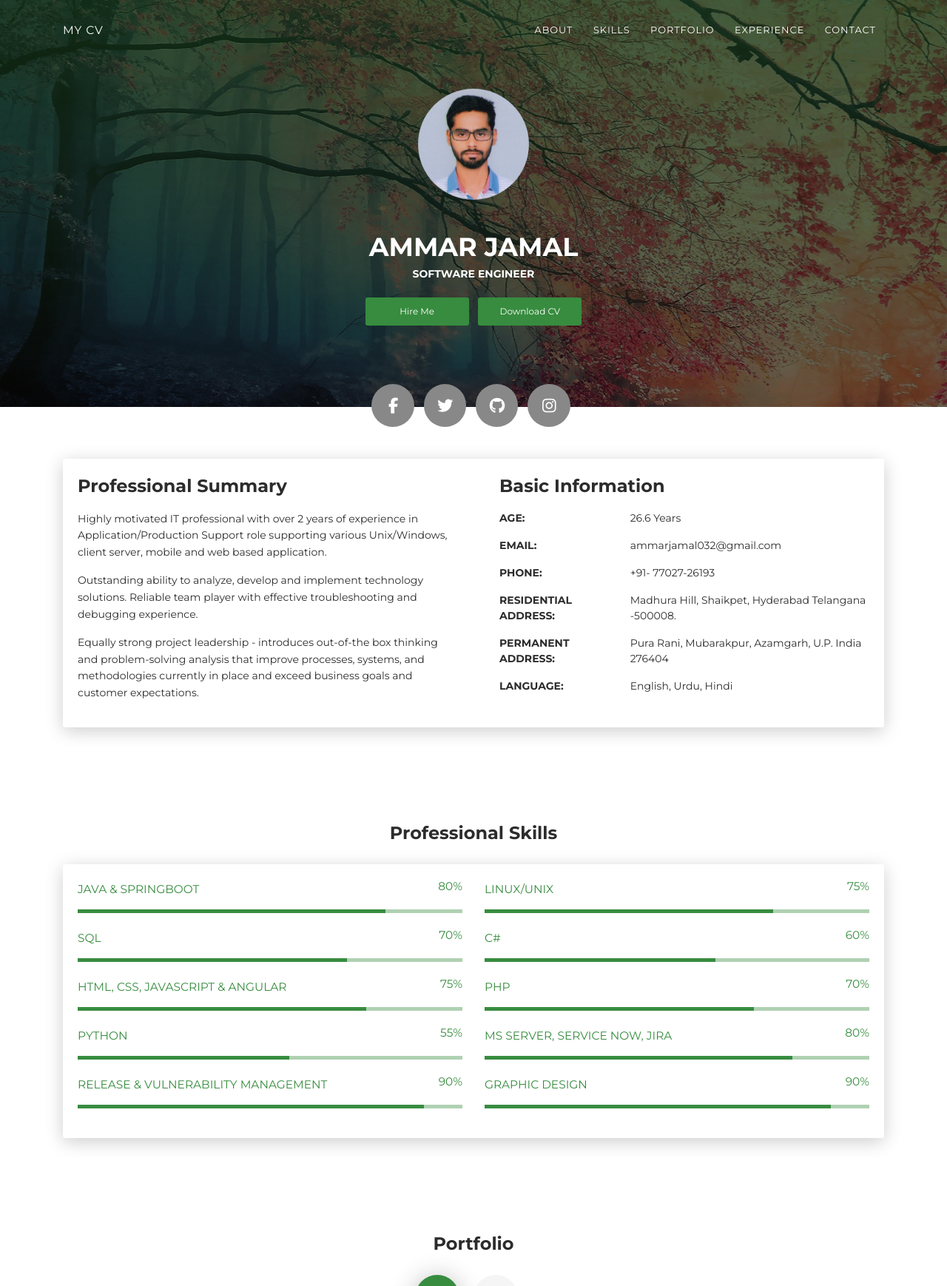
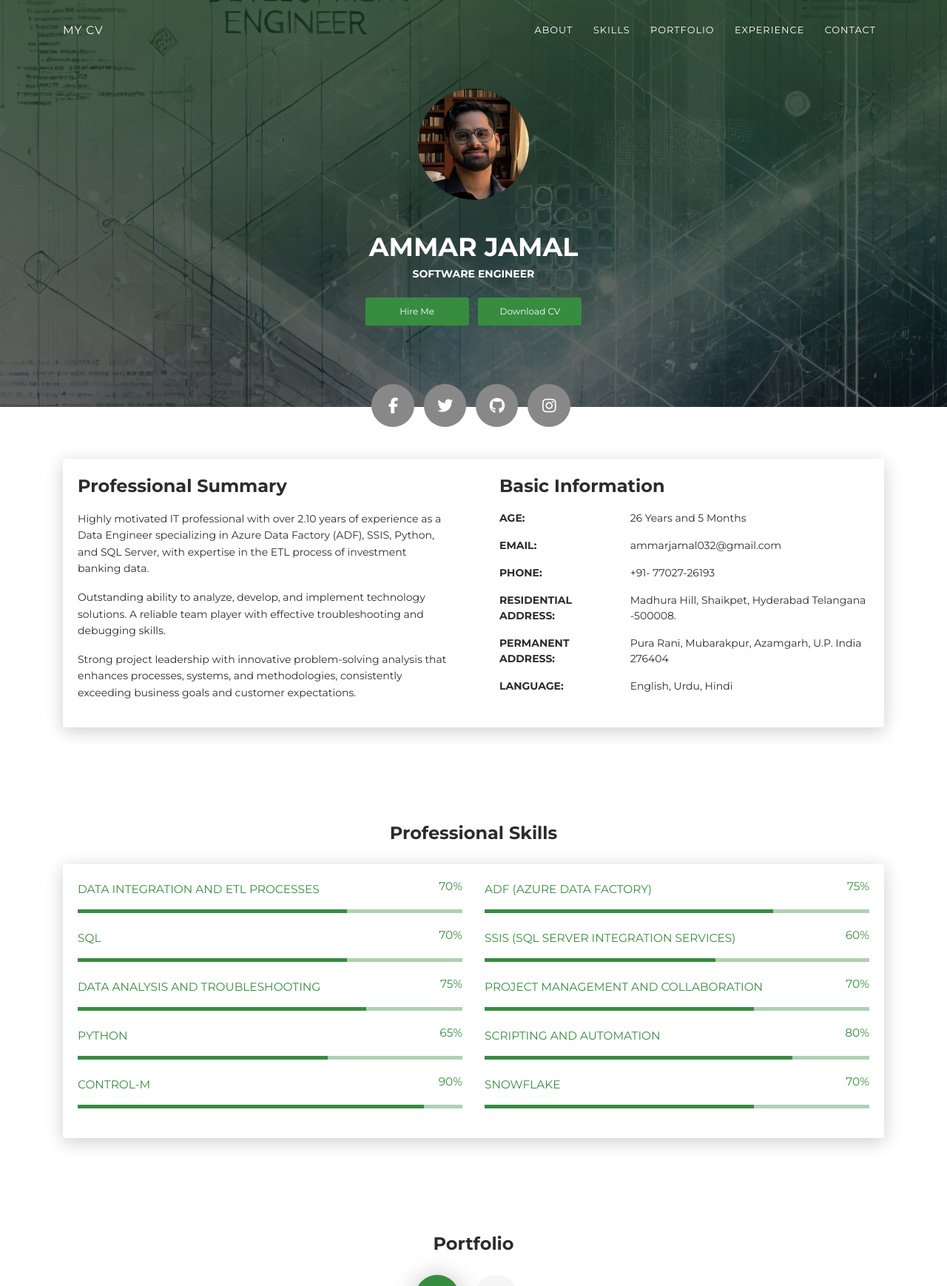
Before and after one commit to ammarjamal032/My_CV, a PHP site: page / in a window 1280 px wide. Shown: the top 1738 px of the page at 74% size. Run offline with PHP 8.4, Linux system fonts and the light colour scheme; some libraries are stand-ins or nearby versions.

Commit message:
Update automation process for age calculation

```diff
--- a/index.php
+++ b/index.php
@@ -49,16 +49,16 @@
       <div class="page-header-image" data-parallax="true" style="background-image: url('images/30100.jpg')"></div>
       <div class="container">
         <div class="content-center">
-          <div class="cc-profile-image"><a href="#"><img src="images/ammar.jpg" alt="Image"/></a></div>
+          <div class="cc-profile-image"><a href="#"><img src="images/ammarnew.jpg" alt="Image"/></a></div>
           <div class="h2 title">AMMAR JAMAL</div>
           <p class="category text-white">Software Engineer</p><a class="btn btn-primary smooth-scroll mr-2" href="#contact" data-aos="zoom-in" data-aos-anchor="data-aos-anchor">Hire Me</a>
-          <a class="btn btn-primary" href="doc/Updated 22-12-2021.pdf" data-aos="zoom-in" data-aos-anchor="data-aos-anchor" target="_blank">Download CV</a>
+          <a class="btn btn-primary" href="./doc/ammar_jamal_AD.pdf" data-aos="zoom-in" data-aos-anchor="data-aos-anchor" target="_blank">Download CV</a>
         </div>
       </div>
       <div class="section">
         <div class="container">
-          <div class="button-container"><a class="btn btn-default btn-round btn-lg btn-icon" href="#" rel="tooltip" title="Follow me on Facebook" target="_blank"><i class="fa fa-facebook"></i></a>
-            <a class="btn btn-default btn-round btn-lg btn-icon" href="#" rel="tooltip" title="Follow me on Twitter" target="_blank"><i class="fa fa-twitter"></i></a>
+          <div class="button-container"><a class="btn btn-default btn-round btn-lg btn-icon" href="https://www.facebook.com/share/14nEJLXRVM/?mibextid=wwXIfr" rel="tooltip" title="Follow me on Facebook" target="_blank"><i class="fa fa-facebook"></i></a>
+            <a class="btn btn-default btn-round btn-lg btn-icon" href="https://x.com/ammarja11695462?s=21" rel="tooltip" title="Follow me on Twitter" target="_blank"><i class="fa fa-twitter"></i></a>
             <a class="btn btn-default btn-round btn-lg btn-icon" href="https://github.com/ammarjamal032" rel="tooltip" title="Chechout my Github" target="_blank"><i class="fa fa-github"></i></a>
             <a class="btn btn-default btn-round btn-lg btn-icon" href="https://www.instagram.com/ammarjamal0/" rel="tooltip" title="Follow me on Instagram" target="_blank"><i class="fa fa-instagram"></i></a></div>
         </div>
@@ -74,17 +74,11 @@
           <div class="card-body">
             <div class="h4 mt-0 title">Professional Summary</div>
 
-            <p>Highly motivated IT professional with over 2 years of experience in
-              Application/Production Support role supporting various Unix/Windows, client
-              server, mobile and web based application.
+            <p>Highly motivated IT professional with over 2.10 years of experience as a Data Engineer specializing in Azure Data Factory (ADF), SSIS, Python, and SQL Server, with expertise in the ETL process of investment banking data.
               </p><p>
-              Outstanding ability to analyze, develop and implement technology solutions.
-              Reliable team player with effective troubleshooting and debugging experience.
-
+              Outstanding ability to analyze, develop, and implement technology solutions. A reliable team player with effective troubleshooting and debugging skills.
             </p><p>
-              Equally strong project leadership - introduces out-of-the box thinking and
-              problem-solving analysis that improve processes, systems, and methodologies
-              currently in place and exceed business goals and customer expectations.</p>
+            Strong project leadership with innovative problem-solving analysis that enhances processes, systems, and methodologies, consistently exceeding business goals and customer expectations.</p>
           </div>
         </div>
         <div class="col-lg-6 col-md-12">
@@ -94,21 +88,19 @@
               <div class="col-sm-4"><strong class="text-uppercase">Age:</strong></div>
               <div class="col-sm-8" id="counter"></div>
               <script>
-                var then1 = new Date(1998, 7, 1), // month is zero based
-                     now1  = new Date;               // no arguments -> current date
+    // Define the specific date (month is 0-based) and current date
+    var then1 = new Date(1998, 7, 1); // August 1, 1998
+    var now1 = new Date();            // Current date
 
-                // 24 hours, 60 minutes, 60 seconds, 1000 milliseconds
-                    days11 = (Math.round((now1 - then1) / (1000 * 60 * 60 * 24))+30); // round the amount of days
-                    // result: 712
+    // Calculate the difference in years and months
+    var totalMonths = (now1.getFullYear() - then1.getFullYear()) * 12 + (now1.getMonth() - then1.getMonth());
+    var fullYears = Math.floor(totalMonths / 12);       // Full years
+    var remainingMonths = totalMonths % 12;            // Remaining months
 
-                    years1 =  days11/365
-                    years1 = years1+0.1;
+    // Display the result in the HTML element with ID 'counter'
+    document.getElementById('counter').innerHTML = `${fullYears} Years and ${remainingMonths} Months`;
+</script>
 
-
-
-                    document.getElementById('counter').innerHTML = `${years1.toFixed(1)} Years`;
-
-            </script>
             </div>
             <div class="row mt-3">
               <div class="col-sm-4"><strong class="text-uppercase">Email:</strong></div>
@@ -147,14 +139,14 @@
       <div class="card-body">
         <div class="row">
           <div class="col-md-6">
-            <div class="progress-container progress-primary"><span class="progress-badge">Java & SpringBoot</span>
+            <div class="progress-container progress-primary"><span class="progress-badge">Data Integration and ETL Processes</span>
               <div class="progress">
-                <div class="progress-bar progress-bar-primary" data-aos="progress-full" data-aos-offset="10" data-aos-duration="2000" role="progressbar" aria-valuenow="60" aria-valuemin="0" aria-valuemax="100" style="width: 80%;"></div><span class="progress-value">80%</span>
+                <div class="progress-bar progress-bar-primary" data-aos="progress-full" data-aos-offset="10" data-aos-duration="2000" role="progressbar" aria-valuenow="60" aria-valuemin="0" aria-valuemax="100" style="width: 70%;"></div><span class="progress-value">70%</span>
               </div>
             </div>
           </div>
           <div class="col-md-6">
-            <div class="progress-container progress-primary"><span class="progress-badge">Linux/Unix</span>
+            <div class="progress-container progress-primary"><span class="progress-badge">ADF (Azure Data Factory)</span>
               <div class="progress">
                 <div class="progress-bar progress-bar-primary" data-aos="progress-full" data-aos-offset="10" data-aos-duration="2000" role="progressbar" aria-valuenow="60" aria-valuemin="0" aria-valuemax="100" style="width: 75%;"></div><span class="progress-value">75%</span>
               </div>
@@ -170,7 +162,7 @@
             </div>
           </div>
           <div class="col-md-6">
-            <div class="progress-container progress-primary"><span class="progress-badge">C#</span>
+            <div class="progress-container progress-primary"><span class="progress-badge">SSIS (SQL Server Integration Services)</span>
               <div class="progress">
                 <div class="progress-bar progress-bar-primary" data-aos="progress-full" data-aos-offset="10" data-aos-duration="2000" role="progressbar" aria-valuenow="60" aria-valuemin="0" aria-valuemax="100" style="width: 60%;"></div><span class="progress-value">60%</span>
               </div>
@@ -179,14 +171,14 @@
         </div>
         <div class="row">
           <div class="col-md-6">
-            <div class="progress-container progress-primary"><span class="progress-badge">HTML, CSS, Javascript & Angular</span>
+            <div class="progress-container progress-primary"><span class="progress-badge">Data Analysis and Troubleshooting</span>
               <div class="progress">
                 <div class="progress-bar progress-bar-primary" data-aos="progress-full" data-aos-offset="10" data-aos-duration="2000" role="progressbar" aria-valuenow="60" aria-valuemin="0" aria-valuemax="100" style="width: 75%;"></div><span class="progress-value">75%</span>
               </div>
             </div>
           </div>
           <div class="col-md-6">
-            <div class="progress-container progress-primary"><span class="progress-badge">PHP</span>
+            <div class="progress-container progress-primary"><span class="progress-badge">Project Management and Collaboration</span>
               <div class="progress">
                 <div class="progress-bar progress-bar-primary" data-aos="progress-full" data-aos-offset="10" data-aos-duration="2000" role="progressbar" aria-valuenow="60" aria-valuemin="0" aria-valuemax="100" style="width: 70%;"></div><span class="progress-value">70%</span>
               </div>
@@ -196,13 +188,13 @@
           <div class="col-md-6">
             <div class="progress-container progress-primary"><span class="progress-badge">Python</span>
               <div class="progress">
-                <div class="progress-bar progress-bar-primary" data-aos="progress-full" data-aos-offset="10" data-aos-duration="2000" role="progressbar" aria-valuenow="60" aria-valuemin="0" aria-valuemax="100" style="width: 55%;"></div><span class="progress-value">55%</span>
+                <div class="progress-bar progress-bar-primary" data-aos="progress-full" data-aos-offset="10" data-aos-duration="2000" role="progressbar" aria-valuenow="60" aria-valuemin="0" aria-valuemax="100" style="width: 65%;"></div><span class="progress-value">65%</span>
               </div>
             </div>
           </div>
 
           <div class="col-md-6">
-            <div class="progress-container progress-primary"><span class="progress-badge">MS Server, Service Now, JIRA</span>
+            <div class="progress-container progress-primary"><span class="progress-badge">Scripting and Automation</span>
               <div class="progress">
                 <div class="progress-bar progress-bar-primary" data-aos="progress-full" data-aos-offset="10" data-aos-duration="2000" role="progressbar" aria-valuenow="80" aria-valuemin="0" aria-valuemax="100" style="width: 80%;"></div><span class="progress-value">80%</span>
               </div>
@@ -210,7 +202,7 @@
           </div>
 
           <div class="col-md-6">
-            <div class="progress-container progress-primary"><span class="progress-badge">Release & Vulnerability management</span>
+            <div class="progress-container progress-primary"><span class="progress-badge">Control-M</span>
               <div class="progress">
                 <div class="progress-bar progress-bar-primary" data-aos="progress-full" data-aos-offset="10" data-aos-duration="2000" role="progressbar" aria-valuenow="90" aria-valuemin="0" aria-valuemax="100" style="width: 90%;"></div><span class="progress-value">90%</span>
               </div>
@@ -218,9 +210,9 @@
           </div>
 
           <div class="col-md-6">
-            <div class="progress-container progress-primary"><span class="progress-badge">Graphic Design</span>
+            <div class="progress-container progress-primary"><span class="progress-badge">Snowflake</span>
               <div class="progress">
-                <div class="progress-bar progress-bar-primary" data-aos="progress-full" data-aos-offset="10" data-aos-duration="2000" role="progressbar" aria-valuenow="90" aria-valuemin="0" aria-valuemax="100" style="width: 90%;"></div><span class="progress-value">90%</span>
+                <div class="progress-bar progress-bar-primary" data-aos="progress-full" data-aos-offset="10" data-aos-duration="2000" role="progressbar" aria-valuenow="90" aria-valuemin="0" aria-valuemax="100" style="width: 70%;"></div><span class="progress-value">70%</span>
               </div>
             </div>
           </div>
@@ -372,23 +364,25 @@
           <div class="card-body cc-experience-header">
             <p>Present</p>
             <?php
-    // Get the current date
-    $then = strtotime('2022-02-28'); // Convert specific date to timestamp
-    $now = strtotime(date('Y-m-d')); // Convert current date to timestamp
+// Define the specific date and current date
+$then = new DateTime('2022-02-28');
+$now = new DateTime();
 
-    // Calculate the difference in seconds
-    $diffInSeconds = $now - $then;
+// Calculate the difference
+$interval = $then->diff($now);
 
-    // Calculate the difference in total months
-    $totalMonths = floor(($diffInSeconds / (60 * 60 * 24 * 30)));
+// Extract full years and remaining months
+$fullYears = $interval->y;  // Full years
+$remainingMonths = $interval->m;  // Remaining months
 
-    // Calculate the years with decimal places
-    $years = $totalMonths / 12;
+// Display the result
+?>
+<div class="h5" id="counter1">
+    <?php echo "$fullYears Years $remainingMonths Months"; ?>
+</div>
 
-    //echo number_format($years, 1); // Output with one decimal place
-?>
 
-            <div class="h5" id="counter1"><?php echo number_format($years, 1). " Years";?></div>
+
 
 
           </div>
@@ -402,20 +396,25 @@
 
 
               <ul>
-                <li>Managed Level 2 production incidents for HNW Mutual Fund applications.</li>
-                <li>Successfully reduced ticket volume by nearly 90% over <?php echo number_format($years, 1). " years";?> through continuous application improvement and addressing long-standing performance issues.</li>
-                <li>Identified and resolved medium to highly complex production problems.</li>
-                <li>Executed deployment of project/service delivery changes into UAT and Production environments.</li>
-                <li>Conducted weekly system health checks on the production environment, including post-patching evaluations.</li>
-                <li>Developed Root Cause Analyses and disaster recovery plans.</li>
-                <li>Coordinated and maintained the Service Now Rota for on-call scheduling.</li>
-                <li>Demonstrated proficiency in Service Now, UNIX, Windows, Mainframe, SQL, Control-M, SSIS, and CRM.</li>
-              </ul>
+                <li><b>Managed Data Integration and ETL Processes:</b><br>
+                Designed, developed, and managed ETL pipelines using Azure Data Factory (ADF) and SSIS, significantly improving data integration and transformation processes. Successfully reduced ticket volume by nearly 90% over 2.5 years through continuous improvement of ETL pipelines and addressing performance issues in data workflows.
+              </li>
+                <li><b>Data Analysis, Troubleshooting, and Optimization:</b>
+                Identified and resolved medium to highly complex production problems, including data inconsistencies and ETL failures, enhancing overall system reliability. Developed Root Cause Analyses and implemented solutions to optimize ETL processes, significantly reducing system downtime and improving performance.
+              </li>
+                <li><b>Database Management and Data Modelling:</b>
+                Executed deployment of changes into UAT and Production environments, focusing on SQL Server performance tuning and database schema optimization to enhance data storage solutions. Conducted weekly health checks on production databases, ensuring optimal performance post-deployment and during routine maintenance.
+              </li>
+                <li><b>Scripting and Automation:</b>Proficiently used Python for automating ETL tasks, data manipulation, and streamlining data processing workflows. Automated repetitive tasks, such as file transfers and data validation, improving operational efficiency and reducing manual intervention.</li>
+                <li><b>Project Management and Cross-Functional Collaboration:</b>
+                Coordinated with cross-functional teams to deliver data-driven solutions, including the implementation of Single Sign-On (SSO) for a critical application and establishing a new CRM project for the Canada region.
+              </li>
+                <li><b>Performance Monitoring and Incident Management:</b>
+                Developed disaster recovery plans and conducted comprehensive system health checks, ensuring data integrity and system resilience during critical events. Managed Level 2 production incidents for High Net Worth (HNW) Investment Banking applications, applying advanced troubleshooting skills to resolve data and performance issues promptly.
+              </li>
+               </ul>
 
-              <ul>
-                <li>Contributed to on-demand projects such as File Transfer Automation, Single Sign-On (SSO) implementation for an application, and establishing a new CRM project for the Canada region.</li>
-                <li>Additionally, involved in on-call duties, release management, and vulnerability management within the aforementioned responsibilities.</li>
-              </ul>
+
 
             </p>
 
@@ -700,8 +699,8 @@
     </div>
     <footer class="footer">
       <div class="container text-center">
-        <a class="cc-facebook btn btn-link" href="#"><i class="fa fa-facebook fa-2x " aria-hidden="true"></i></a>
-        <a class="cc-twitter btn btn-link " href="#"><i class="fa fa-twitter fa-2x " aria-hidden="true"></i></a>
+        <a class="cc-facebook btn btn-link" href="https://www.facebook.com/share/14nEJLXRVM/?mibextid=wwXIfr"><i class="fa fa-facebook fa-2x " aria-hidden="true"></i></a>
+        <a class="cc-twitter btn btn-link " href="https://x.com/ammarja11695462?s=21"><i class="fa fa-twitter fa-2x " aria-hidden="true"></i></a>
         <a class="cc-google-plus btn btn-link" href="https://github.com/ammarjamal032"><i class="fa fa-github fa-2x" aria-hidden="true"></i></a>
         <a class="cc-instagram btn btn-link" href="https://www.instagram.com/ammarjamal0/"><i class="fa fa-instagram fa-2x " aria-hidden="true"></i></a>
       </div>
```
Also changed, not shown: images/1111.jpg (added), images/30100.jpg, images/ammarnew.jpg (added), 1 other file.
